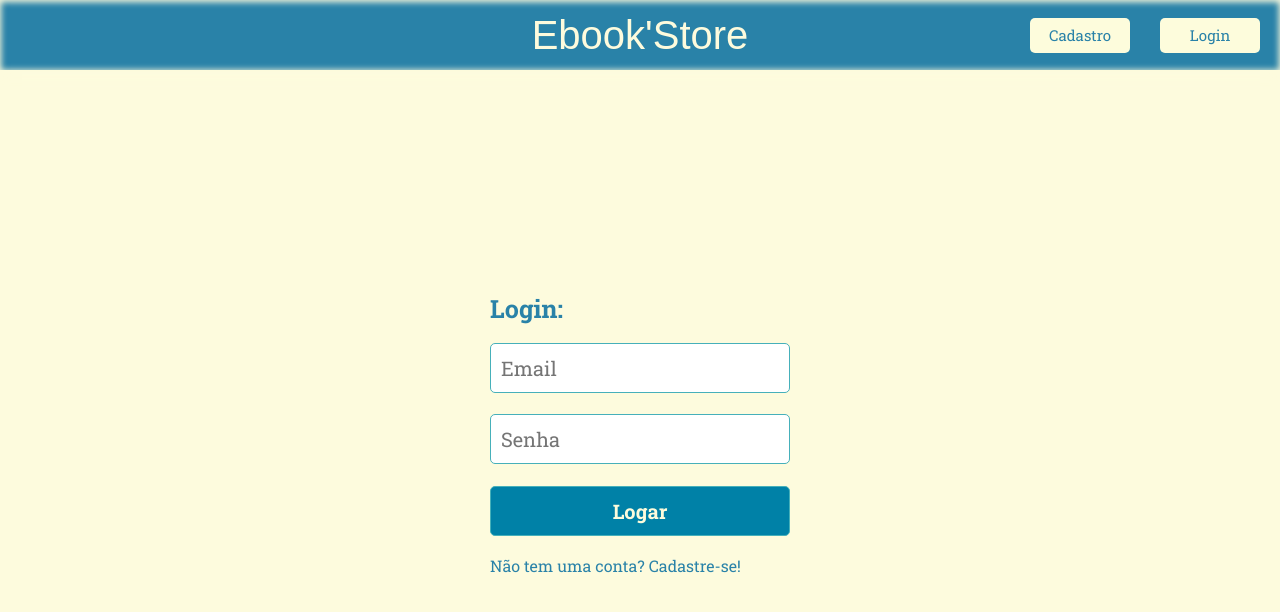
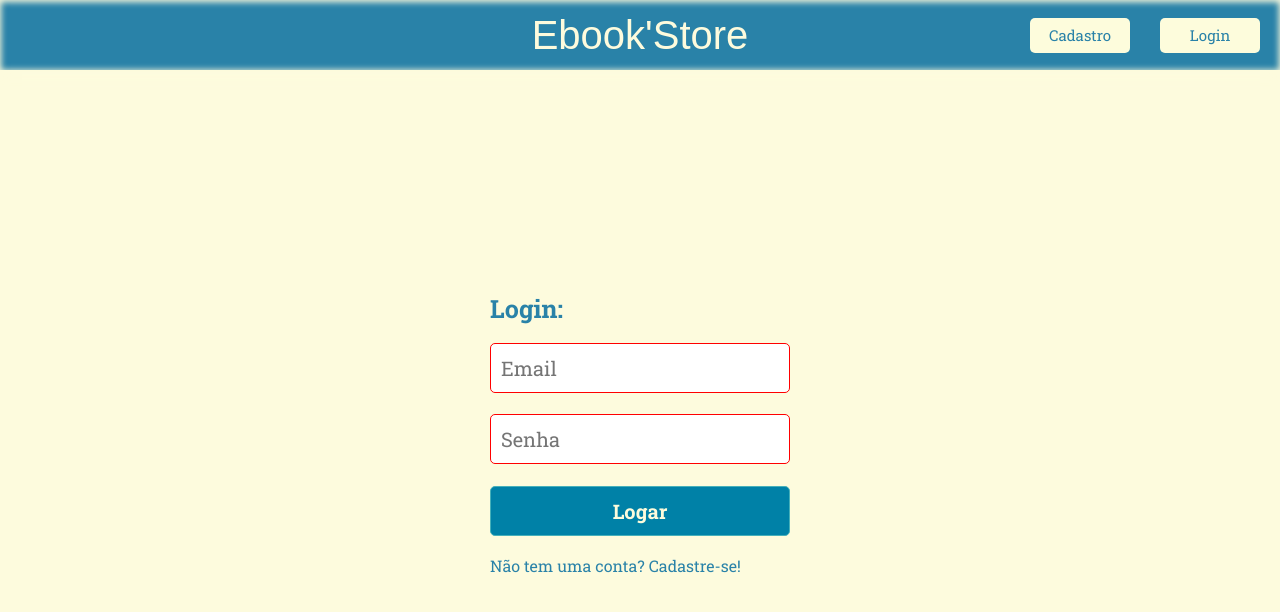
Before and after one commit to EDUSSBR/projeto15-EBOOK-S-STORE-front, a React (Create React App) app: page /login in a window 1280 px wide. Shown: the top 612 px of the page. Built offline with nearby package versions, Linux system fonts and the light colour scheme; no server answers; a web font is replaced by a local one.

Commit message:
test/adm

```diff
--- a/src/pages/Login/Login.js
+++ b/src/pages/Login/Login.js
@@ -1,5 +1,5 @@
 import axios from "axios"
-import { useContext, useEffect, useState } from "react"
+import { useContext, useEffect, useState, useRef } from "react"
 import { Link, useNavigate } from "react-router-dom"
 import { Background } from "./style"
 import { UserContext } from "../../ContextAPI/ContextUser"
@@ -8,6 +8,8 @@ import styled from "styled-components"
 import { Header } from "../../components/Header"
 
 export default function Login(){
+    const email = useRef(null);
+    const password = useRef(null);
     const [user, setUser] = useState({email:"", password:""})
     const {config, setConfig} = useContext(UserContext)
     const [disable, setDisable] = useState(false)
@@ -38,8 +40,8 @@ export default function Login(){
         <Background>
             <Form onSubmit={login}>
                 <h1>Login:</h1>
-                <input disabled={disable} type="email" value={user.email} onChange={(e) => setUser({...user, email:e.target.value})} placeholder="Email"/>
-                <input disabled={disable} type="password" value={user.password} onChange={(e) => setUser({...user, password:e.target.value})} placeholder="Senha"/>
+                <input disabled={disable} ref={email} type="email" value={user.email} onChange={(e) => setUser({...user, email:e.target.value})} placeholder="Email"/>
+                <input disabled={disable} ref={password} type="password" value={user.password} onChange={(e) => setUser({...user, password:e.target.value})} placeholder="Senha"/>
                 <button disabled={disable} type="submit">{disable?<ThreeDots color="white"/>:"Logar"}</button>
                 <Link to="/cadastro">Não tem uma conta? Cadastre-se!</Link>
             </Form>
@@ -49,6 +51,8 @@ export default function Login(){
     function login(e){
         e.preventDefault()
         setDisable(true)
+        if(!user.email) email.current.focus();
+        if(!user.password) password.current.focus();
         if (!user.email||!user.password){
             setDisable(false)
             return alert("Preencha todos os campos!")
@@ -62,8 +66,10 @@ export default function Login(){
             navigate("/")
         }
         ).catch(err=>{
+            setDisable(false)
             alert(err.response.data)
-            setDisable(false)
+            console.log(email.current)
+            email.current.focus()
         })
     }
 }
@@ -72,4 +78,8 @@ export default function Login(){
 const Form = styled.form`
     width:300px;
     height:300px;
+
+input{
+    border:1px solid red;
+}
 `
--- a/src/pages/Login/SignUp.js
+++ b/src/pages/Login/SignUp.js
@@ -1,5 +1,5 @@
 import axios from "axios"
-import {useContext, useEffect, useState } from "react"
+import {useContext, useEffect, useState, useRef } from "react"
 import { ThreeDots } from "react-loader-spinner"
 import { Link, useNavigate } from "react-router-dom"
 import styled from "styled-components"
@@ -8,6 +8,10 @@ import { UserContext } from "../../ContextAPI/ContextUser"
 import { Header } from "../../components/Header"
 
 export default function SignUp(){
+    const text = useRef(null);
+    const email = useRef(null);
+    const password = useRef(null);
+    const confirm = useRef(null);
     const [user, setUser] = useState({name:"", email:"", password:"", confirm:""})
     const [disable, setDisable] = useState(false)
     const navigate = useNavigate()
@@ -34,10 +38,10 @@ export default function SignUp(){
         <Background>
             <Form onSubmit={cadastro}>
                 <h1>Cadastre-se:</h1>
-                <input disabled={disable} type="text" value={user.name} onChange={(e) => setUser({...user, name:e.target.value})} placeholder="Nome"/>
-                <input disabled={disable} type="email" value={user.email} onChange={(e) => setUser({...user, email:e.target.value})} placeholder="Email"/>
-                <input disabled={disable} type="password" value={user.password} onChange={(e) => setUser({...user, password:e.target.value})} placeholder="Senha"/>
-                <input disabled={disable} type="password" value={user.confirm} onChange={(e) => setUser({...user, confirm:e.target.value})} placeholder="Confirme sua senha"/>
+                <input disabled={disable} ref={text} type="text" value={user.name} onChange={(e) => setUser({...user, name:e.target.value})} placeholder="Nome"/>
+                <input disabled={disable} ref={email} type="email" value={user.email} onChange={(e) => setUser({...user, email:e.target.value})} placeholder="Email"/>
+                <input disabled={disable} ref={password} type="password" value={user.password} onChange={(e) => setUser({...user, password:e.target.value})} placeholder="Senha"/>
+                <input disabled={disable} ref={confirm} type="password" value={user.confirm} onChange={(e) => setUser({...user, confirm:e.target.value})} placeholder="Confirme sua senha"/>
                 <button disabled={disable} type="submit">{disable?<ThreeDots color="white"/>:"Cadastrar"}</button>
                 <Link to="/login">Já tem uma conta? Entre!</Link>
             </Form>
@@ -47,6 +51,19 @@ export default function SignUp(){
     function cadastro(e){
         e.preventDefault()
         setDisable(true)
+
+        if(!user.name){
+            text.current.focus();
+        }
+        if(!user.email){
+            email.current.focus();
+        }
+        if(!user.password){
+            password.current.focus();
+        }
+        if(!user.confirm){
+            confirm.current.focus();
+        }
         if(!user.name||!user.email||!user.password||!user.confirm){
             setDisable(false)
             return alert("Preencha todos os campos!")
@@ -54,6 +71,7 @@ export default function SignUp(){
         }
         if(user.password!==user.confirm){
             setDisable(false)
+            confirm.current.focus();
             return alert("Senhas diferentes!")
         }
         const register = user
```
